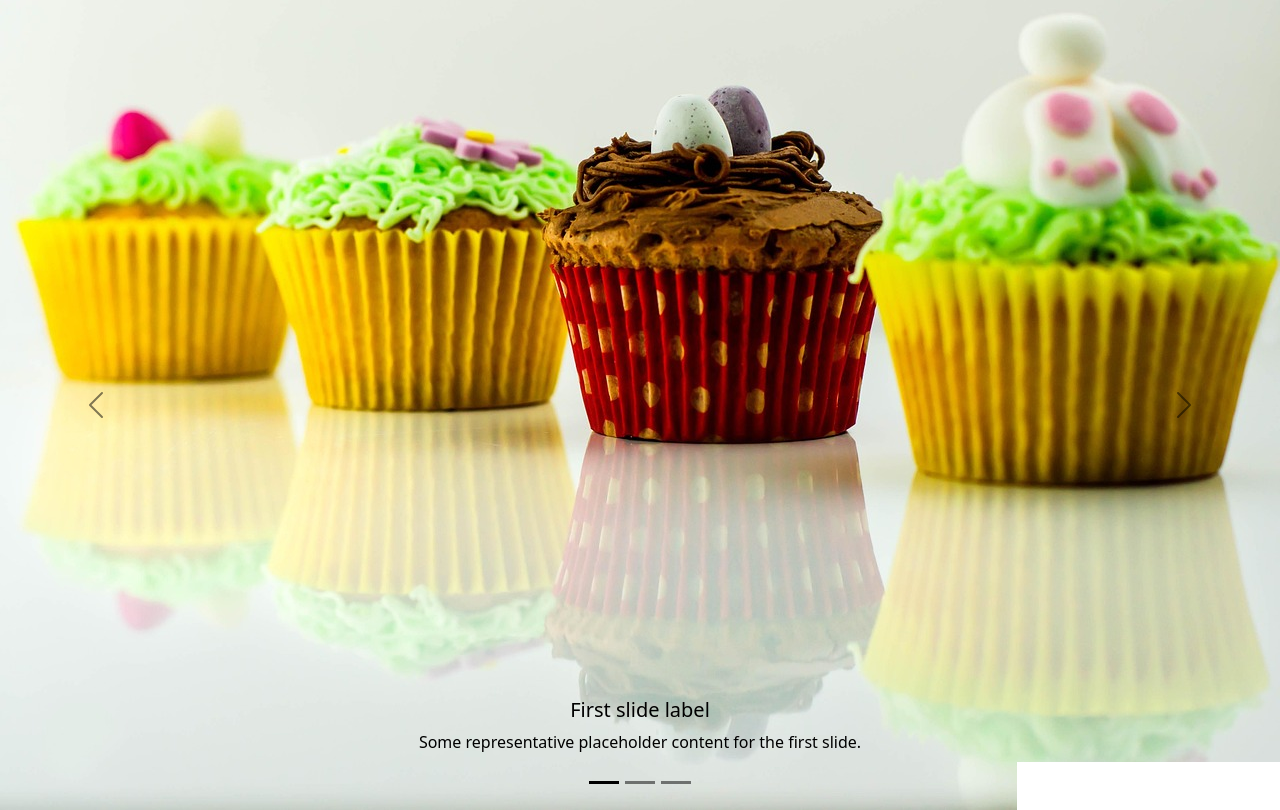
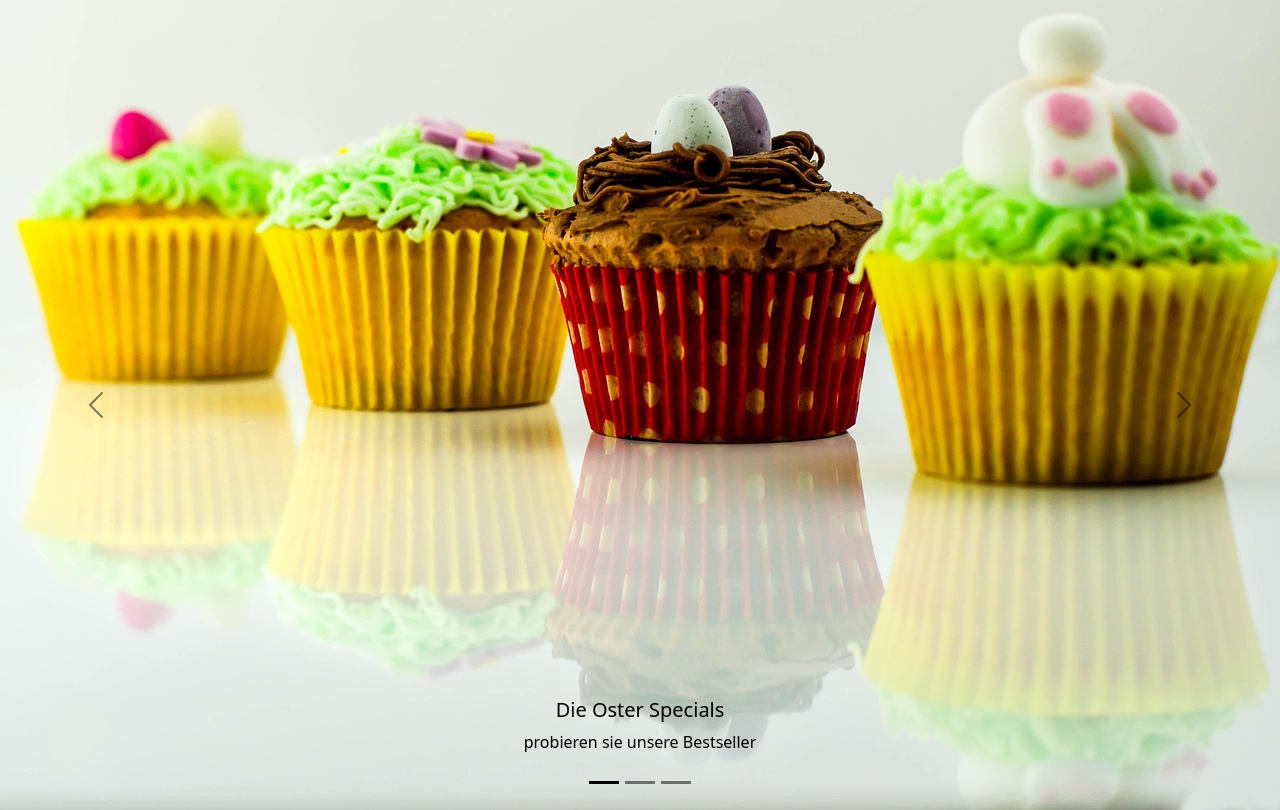
Before and after one commit to chaosmops/Store, a Flask app: page / in a window 1280 px wide. Shown: the part 77-887 px from the top of the page. Run offline with Flask 3, Linux system fonts and the light colour scheme.

Commit message:
Update store.html

```diff
--- a/templates/store.html
+++ b/templates/store.html
@@ -74,8 +74,8 @@
     <div class="carousel-item active" data-bs-interval="10000">
       <img src="cupcake-Ostern.jpg" class="d-block w-100" alt="...">
       <div class="carousel-caption d-none d-md-block">
-        <h5>First slide label</h5>
-        <p>Some representative placeholder content for the first slide.</p>
+        <h5>Die Oster Specials</h5>
+        <p>probieren sie unsere Bestseller </p>
       </div>
     </div>
     <div class="carousel-item" data-bs-interval="2000">
```
